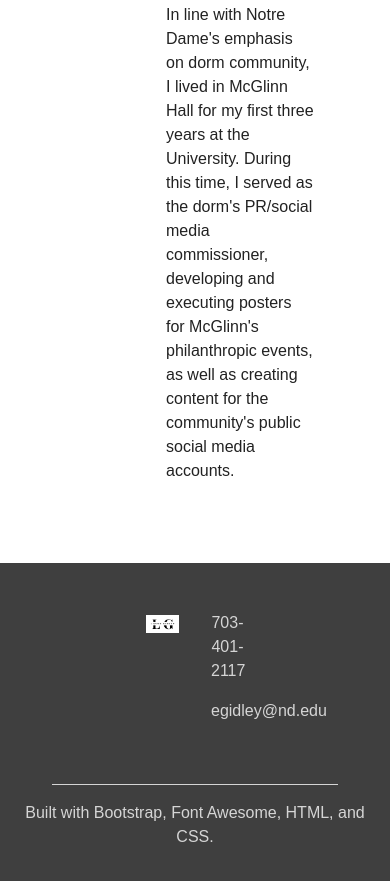
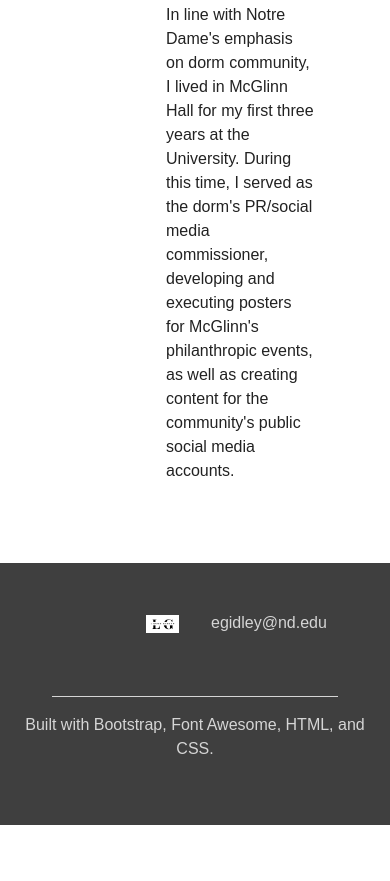
Before and after one commit to egidley/egidley.github.io, a plain HTML site: page about.html in a window 390 px wide. Shown: the part 1972-2853 px from the top of the page. After the commit the page ends 2797 px from the top, so only its background shows below. Drawn offline with nearby package versions, Linux system fonts and the light colour scheme; a web font is replaced by a local one.

Commit message:
phone number redaction

```diff
--- a/about.html
+++ b/about.html
@@ -80,7 +80,6 @@
 		<img src="imgs/logo.png" class="img-fluid" width="120" height="64">
 	</div>
 	<div class="col-2 bottom">
-		<p>703-401-2117</p>
 		<p>egidley@nd.edu</p>
 	</div>
 	<div class="col-4">
```
Also changed, not shown: connect.html (+0 -1 lines), experience.html (+0 -1 lines), index.html (+0 -1 lines).
